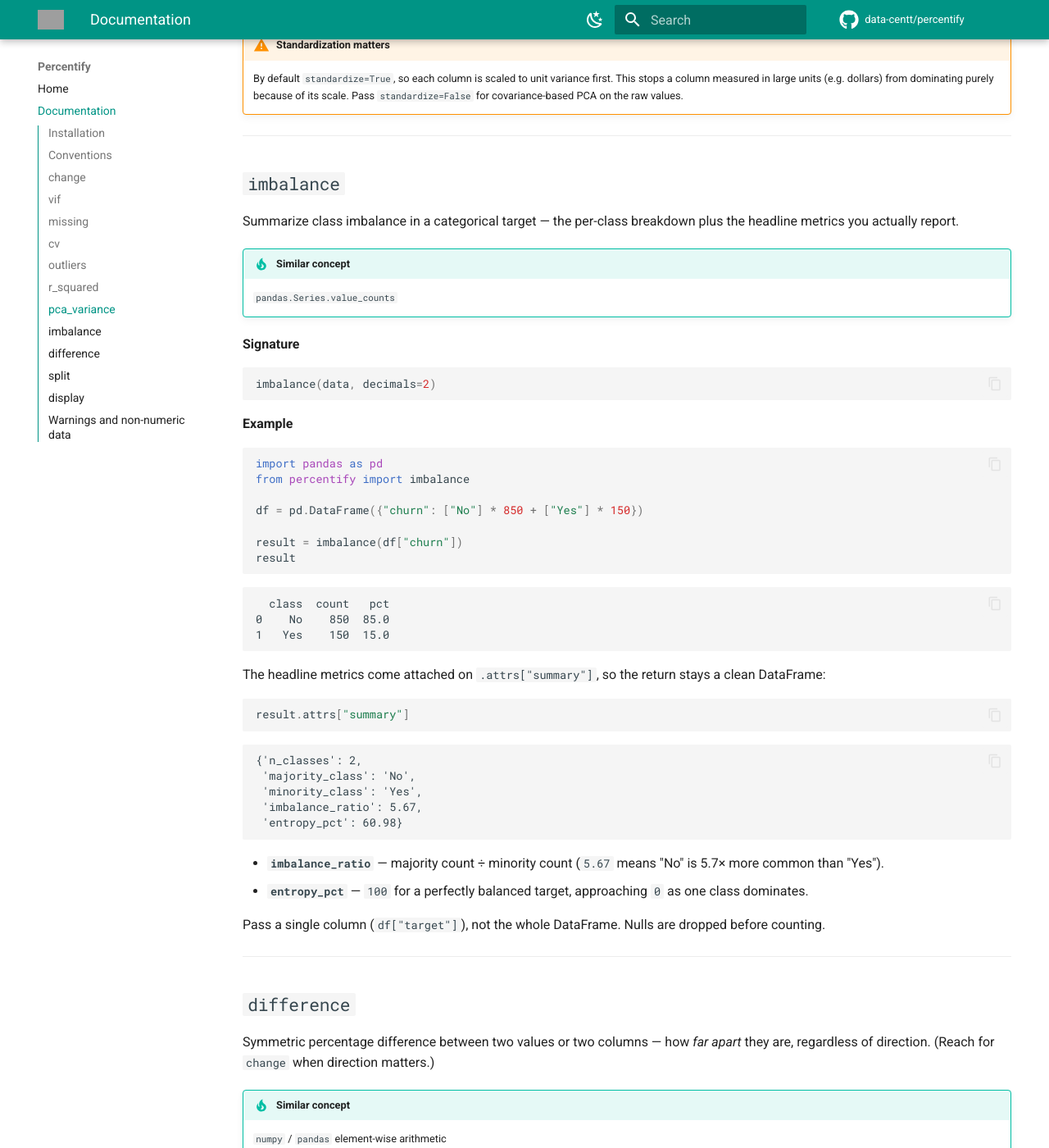
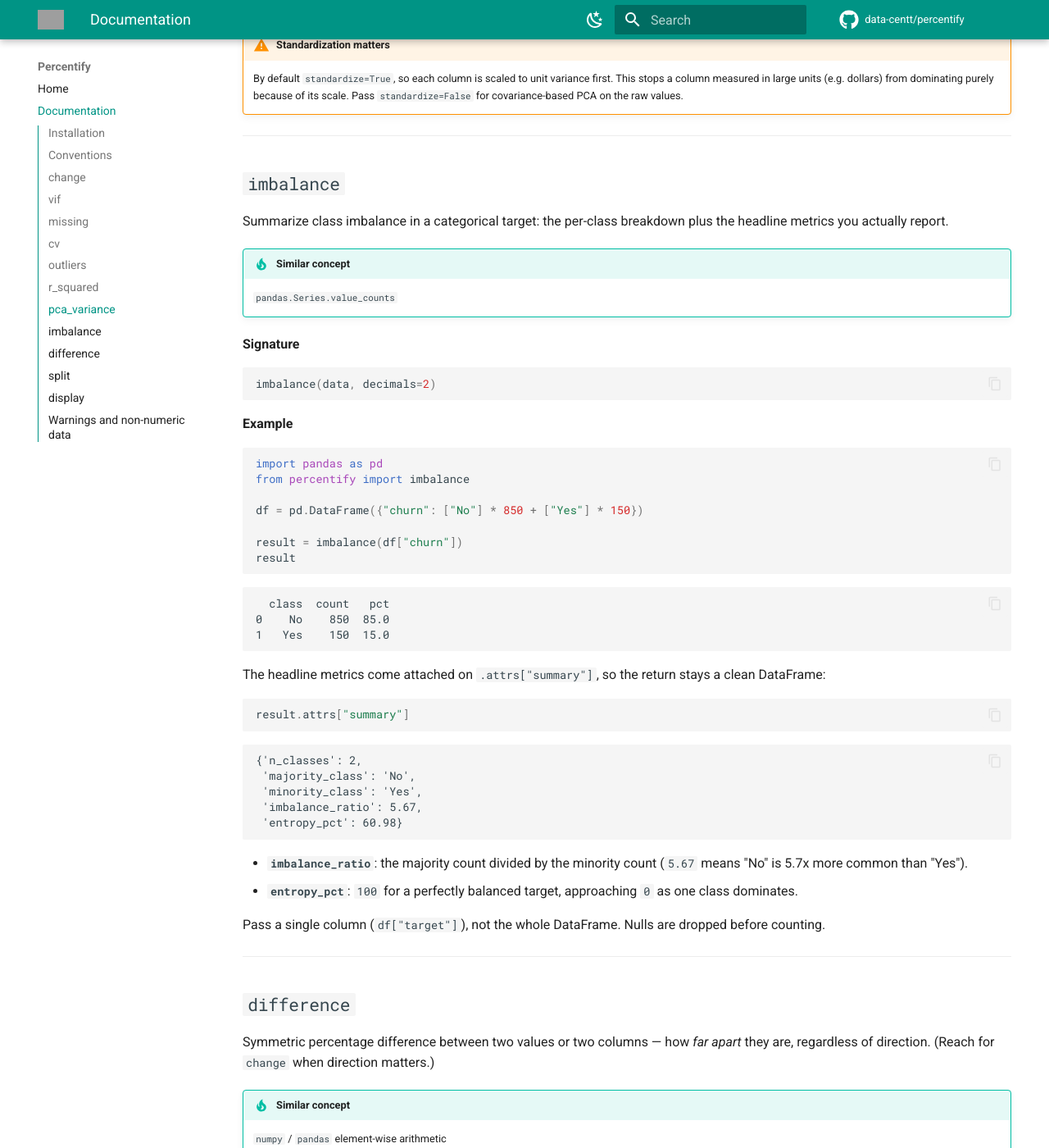
Before and after one commit to data-centt/percentify, an MkDocs documentation site: the page built from docs/documentation.md, in a window 1280 px wide and 1400 px high, scrolled down 7203 px. Shown: the whole window at 82% size. Built offline with MkDocs 1.6.1 and Material for MkDocs 9.7.7, drawn with Linux system fonts in a browser that asks for light colours; comment, search, counter and statistics services are not loaded; grey boxes are pictures that could not be loaded.

Commit message:
bug fixes

````diff
--- a/docs/documentation.md
+++ b/docs/documentation.md
@@ -360,7 +360,7 @@ Read the `cumulative` column to decide how many components to keep — here PC1
 
 ## `imbalance`
 
-Summarize class imbalance in a categorical target — the per-class breakdown plus the headline metrics you actually report.
+Summarize class imbalance in a categorical target: the per-class breakdown plus the headline metrics you actually report.
 
 !!! tip "Similar concept"
     `pandas.Series.value_counts`
@@ -403,8 +403,8 @@ result.attrs["summary"]
  'entropy_pct': 60.98}
 ```
 
-- **`imbalance_ratio`** — majority count ÷ minority count (`5.67` means "No" is 5.7× more common than "Yes").
-- **`entropy_pct`** — `100` for a perfectly balanced target, approaching `0` as one class dominates.
+- **`imbalance_ratio`**: the majority count divided by the minority count (`5.67` means "No" is 5.7x more common than "Yes").
+- **`entropy_pct`**: `100` for a perfectly balanced target, approaching `0` as one class dominates.
 
 Pass a single column (`df["target"]`), not the whole DataFrame. Nulls are dropped before counting.
 
````
Also changed, not shown: docs/asset/favicon.png (added), 1 other file.
